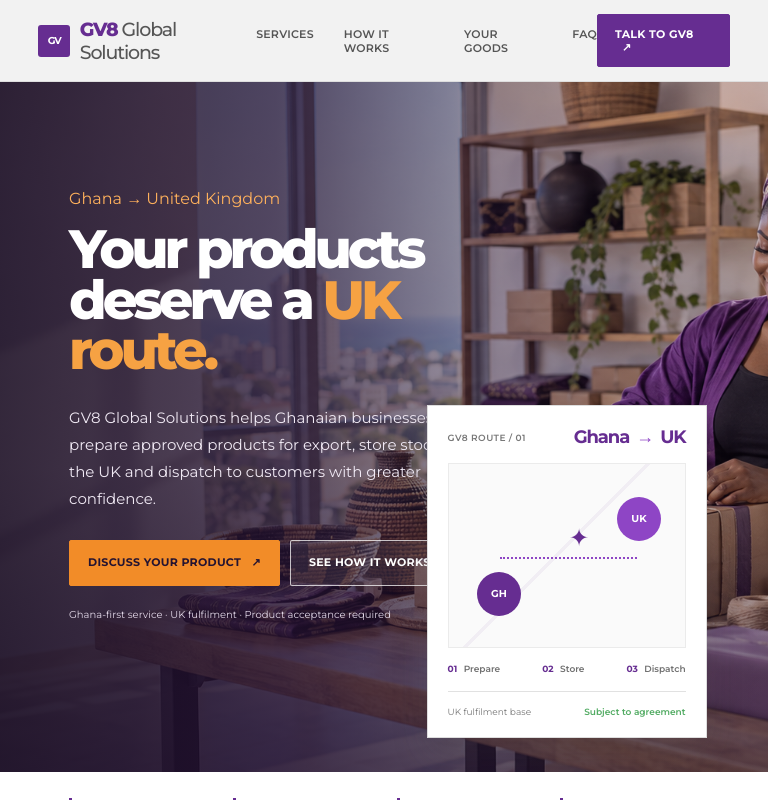
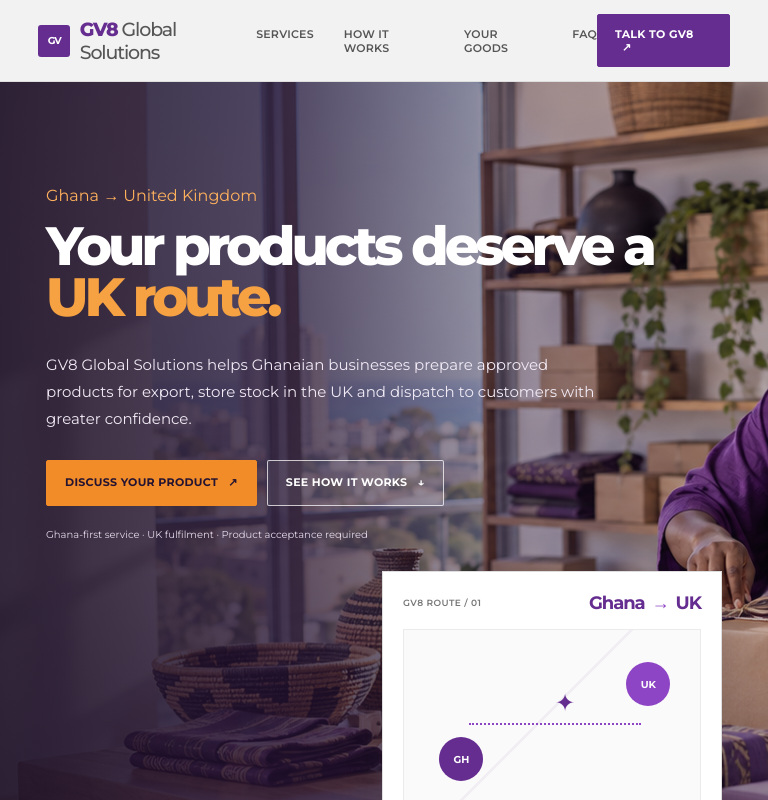
Before and after one commit to Webara-Studio/gv8-global-solutions, a Next.js app: page / in a window 768 px wide. Shown: the top 800 px of the page. Built offline with nearby package versions, Linux system fonts and the light colour scheme.

Commit message:
fix: improve tablet and small mobile layouts

```diff
--- a/app/globals.css
+++ b/app/globals.css
@@ -698,6 +698,32 @@ footer {
 .footer-bottom a:hover {
   color: #fff;
 }
+@media (min-width: 761px) and (max-width: 900px) {
+  .hero {
+    min-height: 0;
+    display: block;
+    padding: 88px clamp(28px, 6vw, 64px) 52px;
+  }
+  .hero-copy {
+    width: min(680px, 100%);
+  }
+  .hero-visual {
+    position: relative;
+    inset: auto;
+    width: 100%;
+    min-height: 0;
+    margin: 30px 0 0;
+    display: flex;
+    justify-content: flex-end;
+  }
+  .route-card {
+    position: relative;
+    width: min(340px, 100%);
+    left: auto;
+    right: auto;
+    bottom: auto;
+  }
+}
 @media (max-width: 760px) {
   .nav {
     height: 68px;
@@ -847,6 +873,9 @@ footer {
   .cta {
     padding: 75px 22px;
   }
+  .cta h2 {
+    font-size: clamp(40px, 13vw, 50px);
+  }
   .footer-top {
     display: block;
     padding-bottom: 47px;
```
